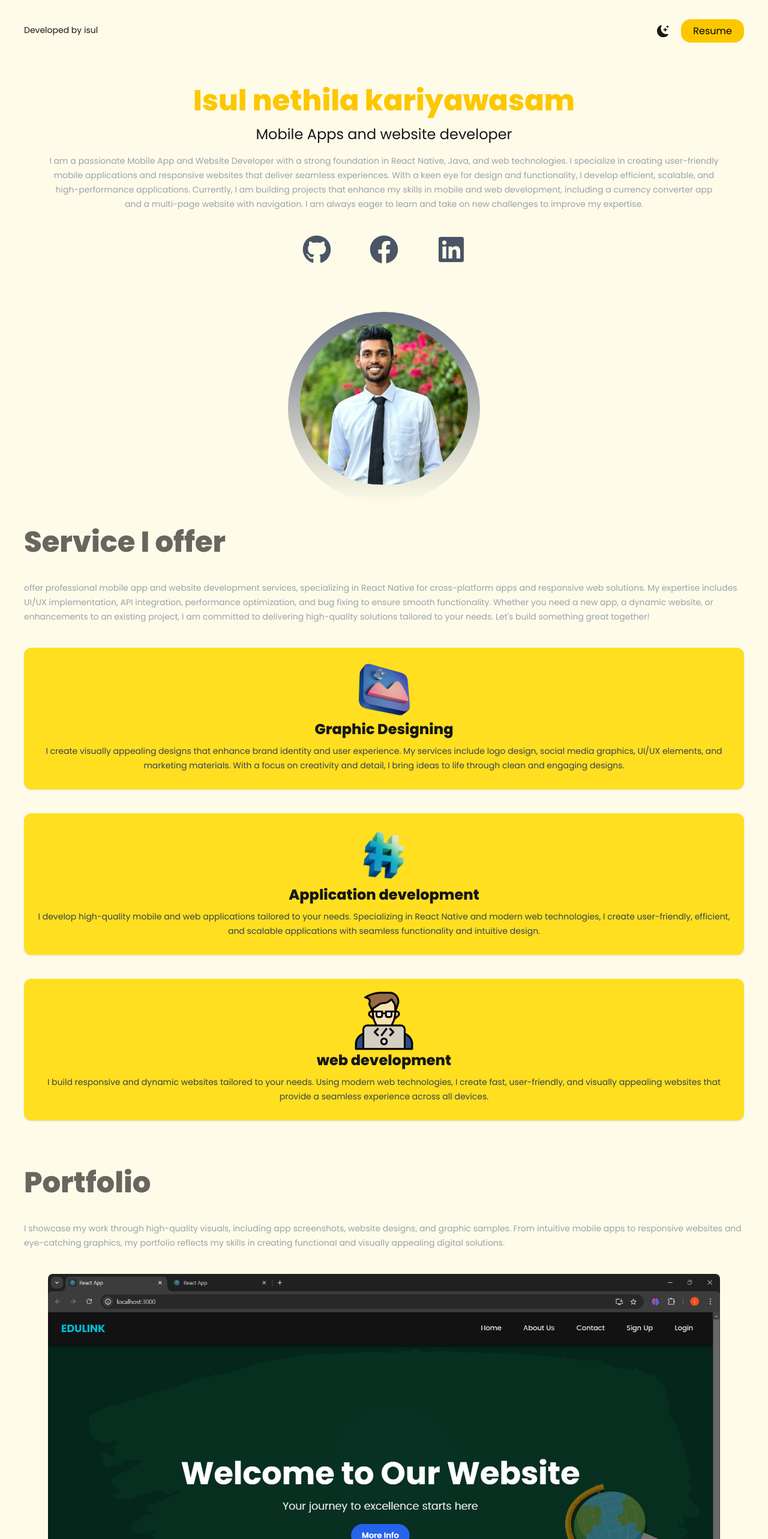
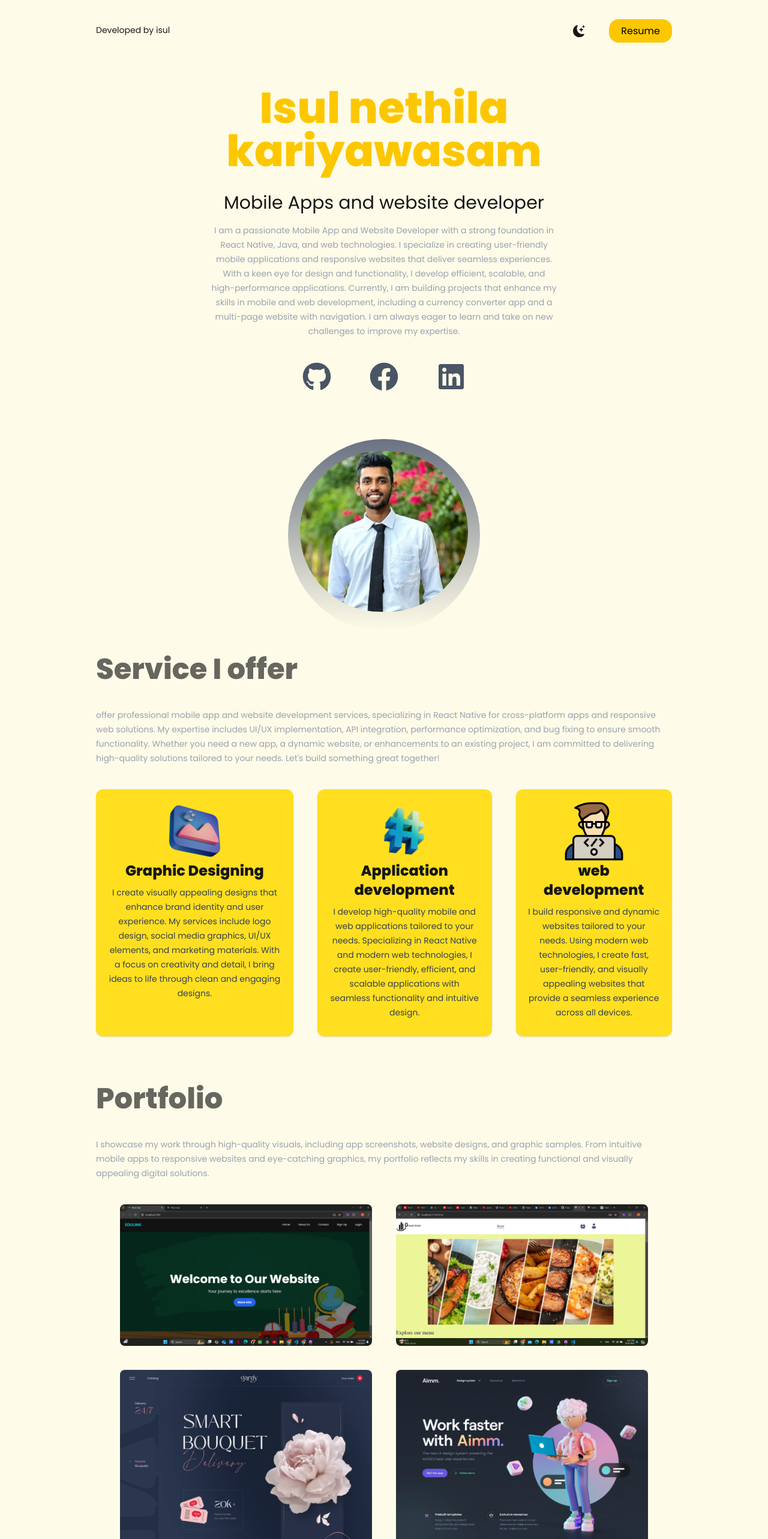
Before and after one commit to isulnethila/Portfolio-, a Next.js app in the folder my-portfolio/portfolio/: page / in a window 1280 px wide. Shown: the top 2566 px of the page at 60% size. Built offline with nearby package versions, Linux system fonts and the light colour scheme.

Commit message:
update as a responsive web

```diff
--- a/my-portfolio/portfolio/package.json
+++ b/my-portfolio/portfolio/package.json
@@ -10,7 +10,6 @@
   },
   "dependencies": {
     "next": "15.2.0",
-    "postcss": "^8.5.3",
     "react": "^19.0.0",
     "react-dom": "^19.0.0",
     "react-icons": "^5.5.0"
@@ -20,6 +19,8 @@
     "@types/node": "^20",
     "@types/react": "^19",
     "@types/react-dom": "^19",
+    "autoprefixer": "^10.4.20",
+    "postcss": "^8.5.3",
     "tailwindcss": "^4.0.9",
     "typescript": "^5"
   }
--- a/my-portfolio/portfolio/src/pages/index.tsx
+++ b/my-portfolio/portfolio/src/pages/index.tsx
@@ -14,6 +14,9 @@ import web2 from "../assets/web2.png"
 import web3 from "../assets/web4.png"
 import web4 from "../assets/web5.png"
 
+//hooks
+import { useState } from "react";
+
 const geistSans = Geist({
   variable: "--font-geist-sans",
   subsets: ["latin"],
@@ -25,22 +28,26 @@ const geistMono = Geist_Mono({
 });
 
 export default function Home() {
+  //function
+  const[darkMode,setdarkmode]=useState(false);
   return (
-   <div>
+   <div className={darkMode? "dark" : ""}>
     <Head>
       <title>Portfolio website</title>
       <style>
 @import url('https://fonts.googleapis.com/css2?family=Poppins:wght@300;400;600;800&display=swap');
 </style>
     </Head>
-    <main className="font-poppins bg-yellow-50 min-h-screen px-10">
+    <main className="font-poppins bg-yellow-50 min-h-screen px-10 md:px-20 lg:px-40 dark:bg-black">
       <section>
         {/* nav */}
         <nav className="py-10 flex justify-between">
-          <h1 className=" text-sm">Developed by isul</h1>
+          <h1 className=" text-sm md:text-sm">Developed by isul</h1>
           <ul className="flex items-center">
             <li className=" cursor-pointer text-xl mx-5" >
-              <BsFillMoonStarsFill/>
+              <BsFillMoonStarsFill
+                onClick={()=>setdarkmode(!darkMode)}
+                className="cursor-pointer text-xl mx-5"/>
             </li>
             <li>
               <a href="https://drive.google.com/file/d/1UY3xkiO2Z6nUKQu5L2jpMobMuzHm3_ff/view?usp=sharing"
@@ -51,9 +58,9 @@ export default function Home() {
         </nav>
         {/* hero */}
         <div className=" text-center p-10">
-          <h1 className=" text-5xl text-yellow-400 font-bold">Isul nethila kariyawasam</h1>
-          <h3 className="text-2xl py-4">Mobile Apps and website developer</h3>
-          <p className="text-sm text-gray-400 leading-6">I am a passionate Mobile App and Website Developer with a strong foundation in React Native, Java, and web technologies. I specialize in creating user-friendly mobile applications and responsive websites that deliver seamless experiences. With a keen eye for design and functionality, I develop efficient, scalable, and high-performance applications.
+          <h1 className=" text-5xl text-yellow-400 font-bold md:text-6xl lg:text-7xl lg:mb-4">Isul nethila kariyawasam</h1>
+          <h3 className="text-2xl py-4 md:text-3xl">Mobile Apps and website developer</h3>
+          <p className="text-sm text-gray-400 leading-6 max-w-xl mx-auto md:text-md">I am a passionate Mobile App and Website Developer with a strong foundation in React Native, Java, and web technologies. I specialize in creating user-friendly mobile applications and responsive websites that deliver seamless experiences. With a keen eye for design and functionality, I develop efficient, scalable, and high-performance applications.
 
 Currently, I am building projects that enhance my skills in mobile and web development, including a currency converter app and a multi-page website with navigation. I am always eager to learn and take on new challenges to improve my expertise.</p>
         </div>
@@ -79,7 +86,7 @@ Currently, I am building projects that enhance my skills in mobile and web devel
         <p className="text-sm text-gray-400 leading-6"> offer professional mobile app and website development services, specializing in React Native for cross-platform apps and responsive web solutions. My expertise includes UI/UX implementation, API integration, performance optimization, and bug fixing to ensure smooth functionality. Whether you need a new app, a dynamic website, or enhancements to an existing project, I am committed to delivering high-quality solutions tailored to your needs. Let's build something great together! </p>
 
         {/* services cards */}
-        <div>
+        <div className="md:flex lg:flex gap-10 mx-auto">
           {/* card1 */}
           <div className="bg-yellow-300 text-center shadow-sm p-5 rounded-xl my-10">
               <Image
@@ -122,35 +129,43 @@ Currently, I am building projects that enhance my skills in mobile and web devel
           <h2 className="text-5xl  font-bold opacity-65 py-10">Portfolio</h2>
           <p className="text-sm text-gray-400 leading-6">I showcase my work through high-quality visuals, including app screenshots, website designs, and graphic samples. From intuitive mobile apps to responsive websites and eye-catching graphics, my portfolio reflects my skills in creating functional and visually appealing digital solutions.</p>
         </div>
-        <div className="flex flex-col gap-10 p-10">
+        <div className="flex flex-col gap-10 p-10 lg:flex-row lg:flex-wrap">
+          <div className="basis-1/3 flex-1">
           <Image
             src={web1}
             alt="web1"
             layout="responsive"
             className="rounded-lg object-cover"
           />
+          </div>
+          <div className="basis-1/3 flex-1">
           <Image
             src={web2}
             alt="web2"
             layout="responsive"
             className="rounded-lg object-cover"
           />
+          </div>
+          <div className="basis-1/3 flex-1">
           <Image
             src={web3}
             alt="web3"
             layout="responsive"
             className="rounded-lg object-cover"
           />
+          </div >
+          <div className="basis-1/3 flex-1">
           <Image
             src={web4}
             alt="web4"
             layout="responsive"
             className="rounded-lg object-cover"
           />
+          </div>
         </div>
       </section>
       {/* footer */}
-      <footer className="border-t-2 border-black text-sm opacity-70 flex flex-col gap-5 items-center justify-center py-10">
+      <footer className="border-t-2 border-black text-sm opacity-70 flex flex-col gap-5 items-center justify-center py-10 lg:flex-col lg:items-center">
         <h3 className="text-base mb-2">Contact me for more details</h3>
         <p className="opacity-40">Contact me for more details and let’s bring your ideas to life! </p>
         <div className="flex text-5xl justify-center gap-16 text-gray-600">
--- a/my-portfolio/portfolio/tailwind.config.js
+++ b/my-portfolio/portfolio/tailwind.config.js
@@ -1,5 +1,7 @@
 /** @type {import('tailwindcss').Config} */
 module.exports = {
+
+    darkMode:"class",
     content: ["./pages/**/*.{js,ts,jsx,tsx}", "./components/**/*.{js,ts,jsx,tsx}", "./app/**/*.{js,ts,jsx,tsx}"],
     theme: {
       extend: {
```
Also changed, not shown: 1 other file (tests, documents, lock files or other folders).
